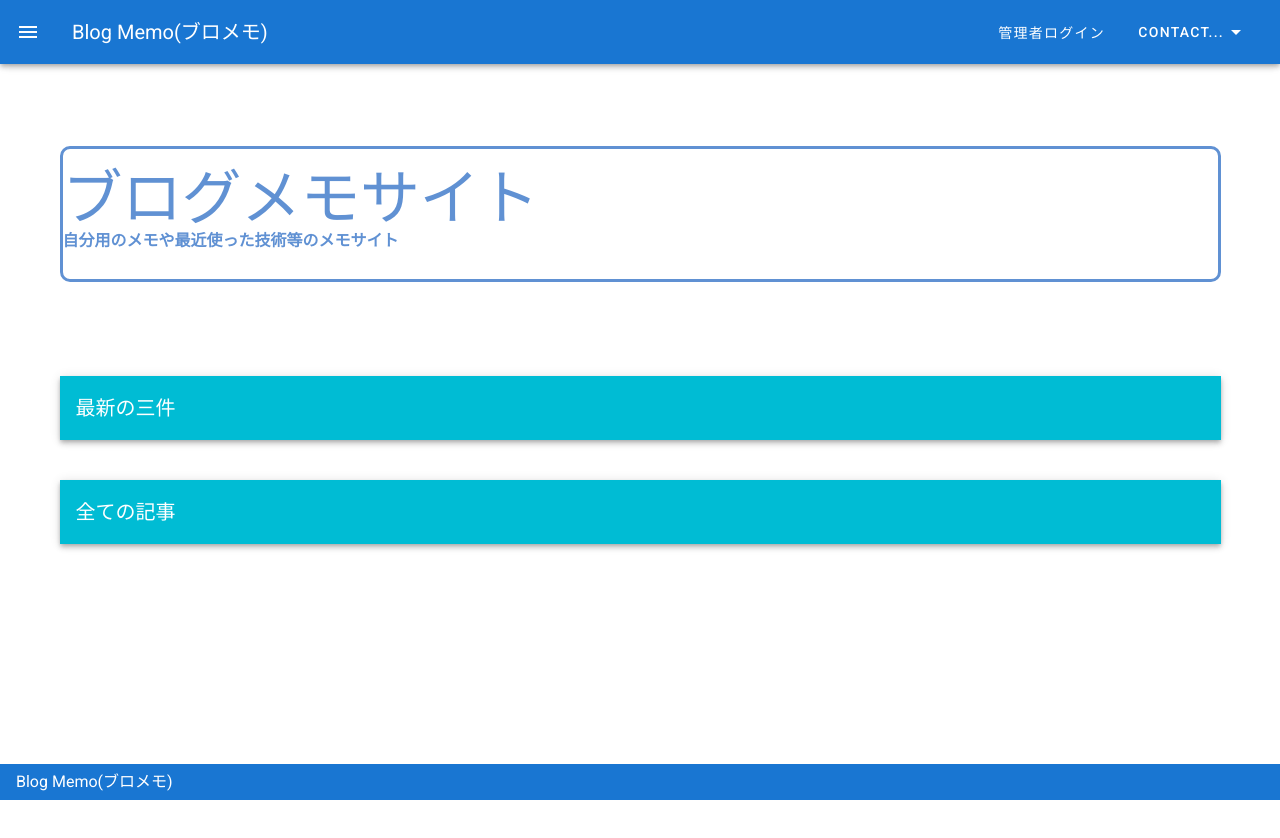
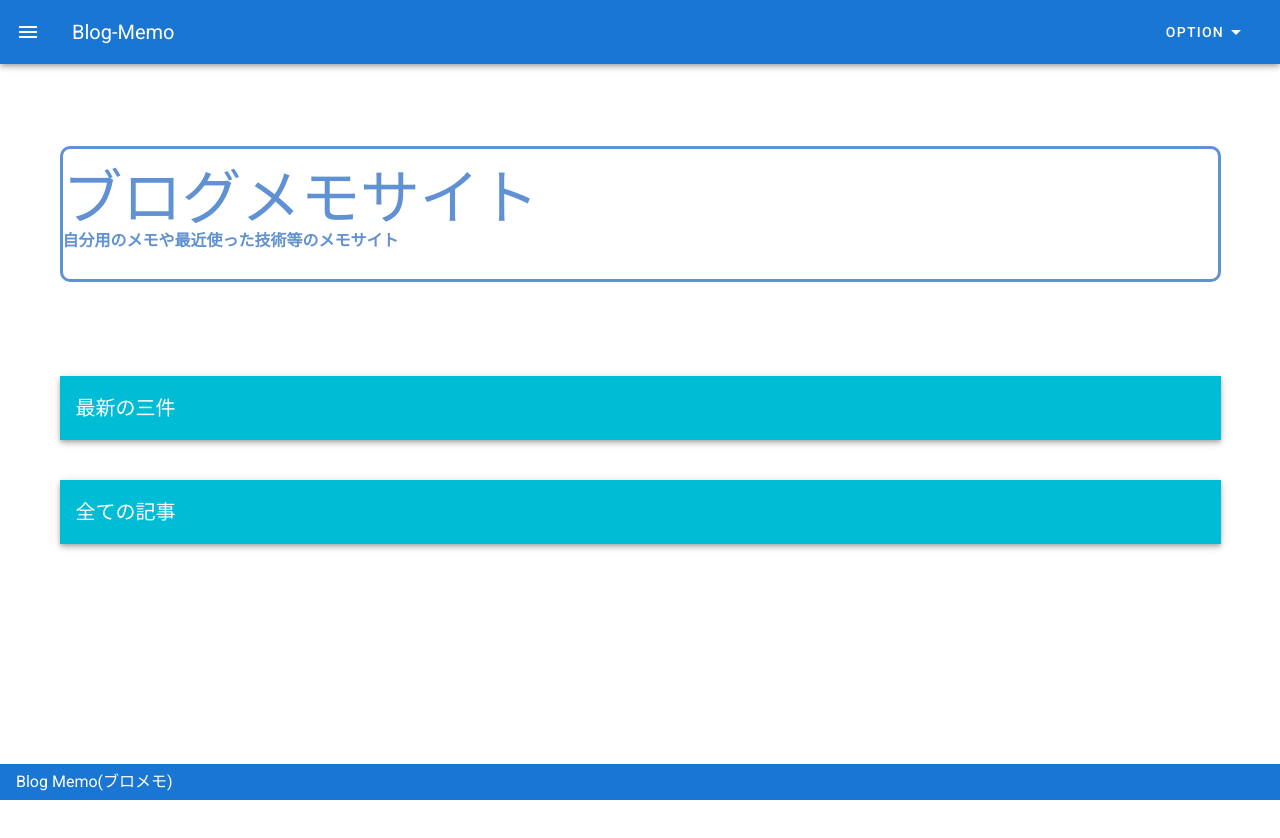
Before and after one commit to DaisukeHirabayashi/Vue-Blog, a Vue app: page / in a window 1280 px wide. Shown: the top 838 px of the page. Built offline with nearby package versions, Linux system fonts and the light colour scheme.

Commit message:
header情報の編集

```diff
--- a/src/App.vue
+++ b/src/App.vue
@@ -5,13 +5,11 @@
     <!-- headerの情報 -->
     <v-app-bar color="primary" dark app clipped-left><!-- clippedで下にnavigationを配置 -->
       <v-app-bar-nav-icon @click="drawer=!drawer"></v-app-bar-nav-icon><!-- ナビゲーションバーのボタン -->
-      <v-toolbar-title>Blog Memo(ブロメモ)</v-toolbar-title><!-- ナビゲーションバーの隣のアイコン -->
+      <v-toolbar-title>Blog-Memo</v-toolbar-title><!-- ナビゲーションバーの隣のアイコン -->
 
       <v-spacer></v-spacer>
 
       <v-toolbar-items><!-- headerの右側の情報 -->
-        <v-btn v-if="!$store.state.store_user.uid" text @click="doLogin">管理者ログイン</v-btn>
-        <v-btn v-else text @click="doLogout">ログアウト</v-btn>
         <HeaderMenu :menu_title="support_title" :menu_lists="supports"/>
       </v-toolbar-items>
 
@@ -31,9 +29,6 @@
 <script>
 import HeaderMenu from './components/Header_Menubar.vue';
 import Navigation from "./components/Navigation.vue";
-import firebase from 'firebase'
-import { mapMutations } from "vuex";
-import { USER_UPDATE } from "./store/mutation-types";
 
 export default {
   components: {
@@ -44,7 +39,7 @@ export default {
     return{
         drawer: false,
         support_title:{
-          name : "Contact...",
+          name : "Option",
           icon: "mdi-menu-down"
         },
         supports:[
@@ -57,11 +52,6 @@ export default {
             name: 'Github Code',
             icon: 'mdi-github',
             link:'/github'
-          },
-          {
-            name: 'Administrator Login',
-            icon: 'mdi-account-box',
-            link:'/consulting-and-support'
           }
         ],
         nav_title: "Navigation lists",
@@ -72,71 +62,23 @@ export default {
             link:'/'
           },
           {
-            name: 'Customization',
-            icon: 'mdi-cogs',
-            link:'/customization'
-          },
-          {
-            name: 'Styles & animations',
-            icon: 'mdi-palette',
-            lists:[{
-                name:'Colors',link:'/colors'
-              },
-              {
-                name:'Content',link:'/content'
-              },
-              {
-                name:'Display',link:'/display'
-              }
-            ]
-          },
-          {
-            name: 'UI Components',
-            icon: 'mdi-view-dashboard',
-            lists:[{
-                name:'API explorer',link:'/api-explorer'
-              },
-              {
-                name:'Alerts',link:'/alerts'
-              }
-            ]
-          },
-          {
             name: 'Create Article',
             icon: 'mdi-file-document-edit',
             link:'/create_markdown'
           },
           {
-            name: 'Github Code',
-            icon: 'mdi-github',
-            link:'/github'
+            name: 'Information',
+            icon: 'mdi-account-question',
+            lists:[{
+                name:'Twitter Account',link:'/twitter'
+              },
+              {
+                name:'Github Code',link:'/github'
+              }
+            ]
           },
         ]
     }
-  },
-  methods: {
-    // ログイン処理
-    ...mapMutations({
-      USER_UPDATE
-    }),
-    doLogin() {
-      const provider = new firebase.auth.GoogleAuthProvider()
-      firebase.auth().signInWithPopup(provider).then(result => {
-        // ログインしたユーザーの情報を取得します。
-        if(result.user.uid == "mQyHVZi87AMkrbR7PXXaFHQAHWb2"){
-          this.USER_UPDATE(result.user);
-          console.log(this.$store.state.store_user);
-        }
-      }).catch(function(err) {
-        console.error(err)
-        // エラー処理
-      });
-    },
-    doLogout() {
-      this.USER_UPDATE({});
-      console.log(this.$store.state.store_user);
-      alert("ログアウトしました");
-    },
   }
 }
 </script>
--- a/src/components/Header_Menubar.vue
+++ b/src/components/Header_Menubar.vue
@@ -13,16 +13,65 @@
                     <v-list-item-title>{{ menu.name }}</v-list-item-title>
                 </v-list-item-content>
             </v-list-item>
+            <v-list-item v-if="!$store.state.store_user.uid" @click="doLogin()">
+                <v-list-item-icon>
+                    <v-icon>{{'mdi-account-box'}}</v-icon>
+                </v-list-item-icon>
+                <v-list-item-content>
+                    <v-list-item-title>Administrator Login</v-list-item-title>
+                </v-list-item-content>
+            </v-list-item>
+            <v-list-item v-else @click="doLogout()">
+                <v-list-item-icon>
+                    <v-icon>{{'mdi-exit-to-app'}}</v-icon>
+                </v-list-item-icon>
+                <v-list-item-content>
+                    <v-list-item-title>Logout</v-list-item-title>
+                </v-list-item-content>
+            </v-list-item>
         </v-list>
     </v-menu>
 </template>
 
 <script>
+import firebase from 'firebase'
+import { mapMutations } from "vuex";
+import { USER_UPDATE } from "../store/mutation-types";
+
 export default {
   name: "Header_Menubar",
   props: {
     menu_lists: Array,
     menu_title: Object
+  },
+  computed: {
+    user_uid: function(){
+      return this.$store.state.store_user.uid;
+    }
+  },
+    methods: {
+    // ログイン処理
+    ...mapMutations({
+      USER_UPDATE
+    }),
+    doLogin() {
+      const provider = new firebase.auth.GoogleAuthProvider()
+      firebase.auth().signInWithPopup(provider).then(result => {
+        // ログインしたユーザーの情報を取得します。
+        if(result.user.uid == "mQyHVZi87AMkrbR7PXXaFHQAHWb2"){
+          this.USER_UPDATE(result.user);
+          console.log(this.$store.state.store_user);
+        }
+      }).catch(function(err) {
+        console.error(err)
+        // エラー処理
+      });
+    },
+    doLogout() {
+      this.USER_UPDATE({});
+      console.log(this.$store.state.store_user);
+      alert("ログアウトしました");
+    },
   }
 };
 </script>
```
